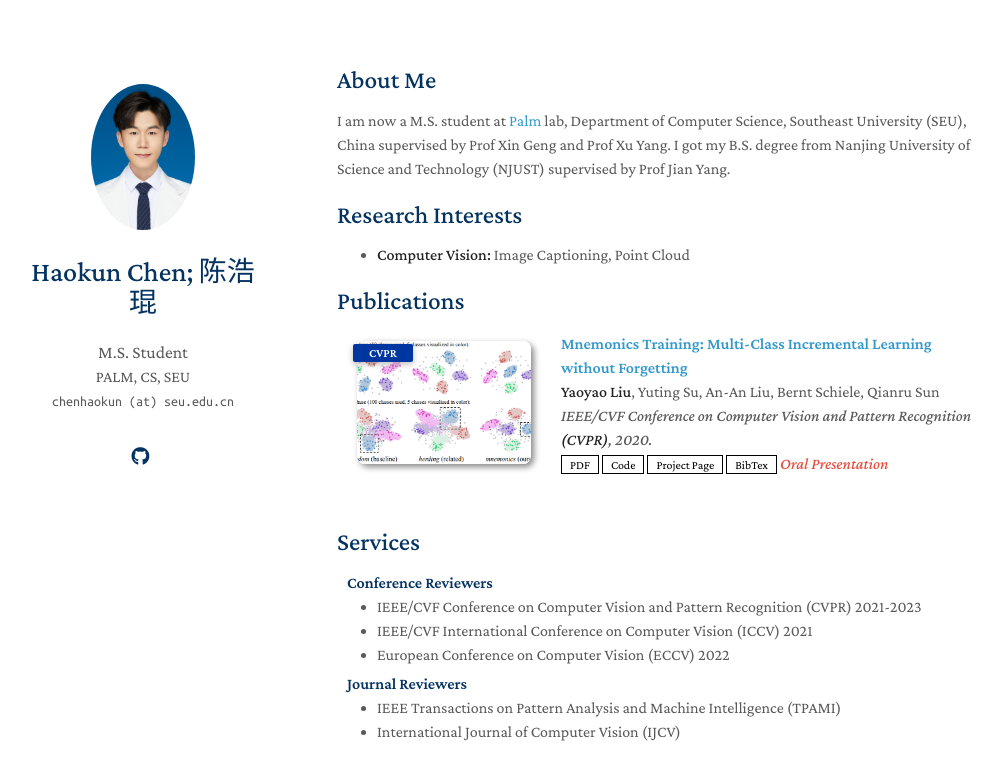
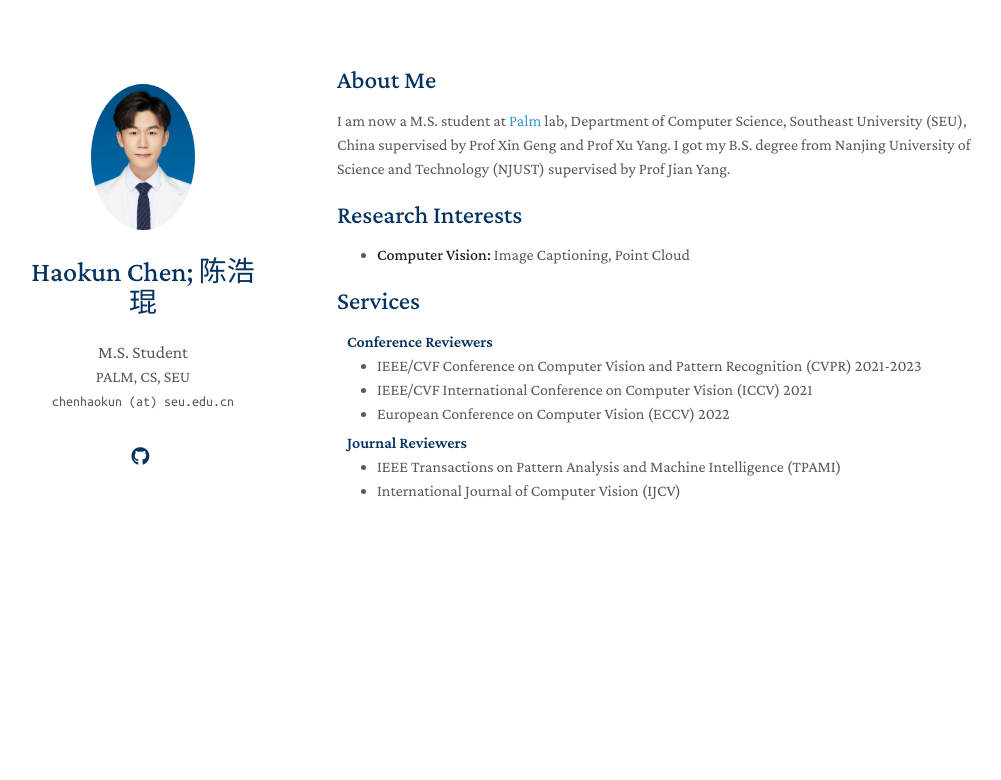
Before and after one commit to haokunchen0/haokunchen0.github.io, a Jekyll site: the page built from index.md, in a window 1280 px wide. Shown: the top 780 px of the page, without its empty margins (133-1134 px from the left). Built offline with Jekyll 4.4.1, drawn with Linux system fonts in a browser that asks for light colours; nearby versions of some CDN libraries; a style sheet for code colours, icons or effects is not loaded; our own code applies the rules of GitHub Pages for plain Markdown files.

Commit message:
Update publications.md

```diff
--- a/_includes/publications.md
+++ b/_includes/publications.md
@@ -1,4 +1,4 @@
-<h2 id="publications" style="margin: 2px 0px -15px;">Publications</h2>
+<!-- <h2 id="publications" style="margin: 2px 0px -15px;">Publications</h2>
 
 <div class="publications">
 <ol class="bibliography">
@@ -29,4 +29,4 @@
 <br>
 
 </ol>
-</div>
+</div> -->
```
